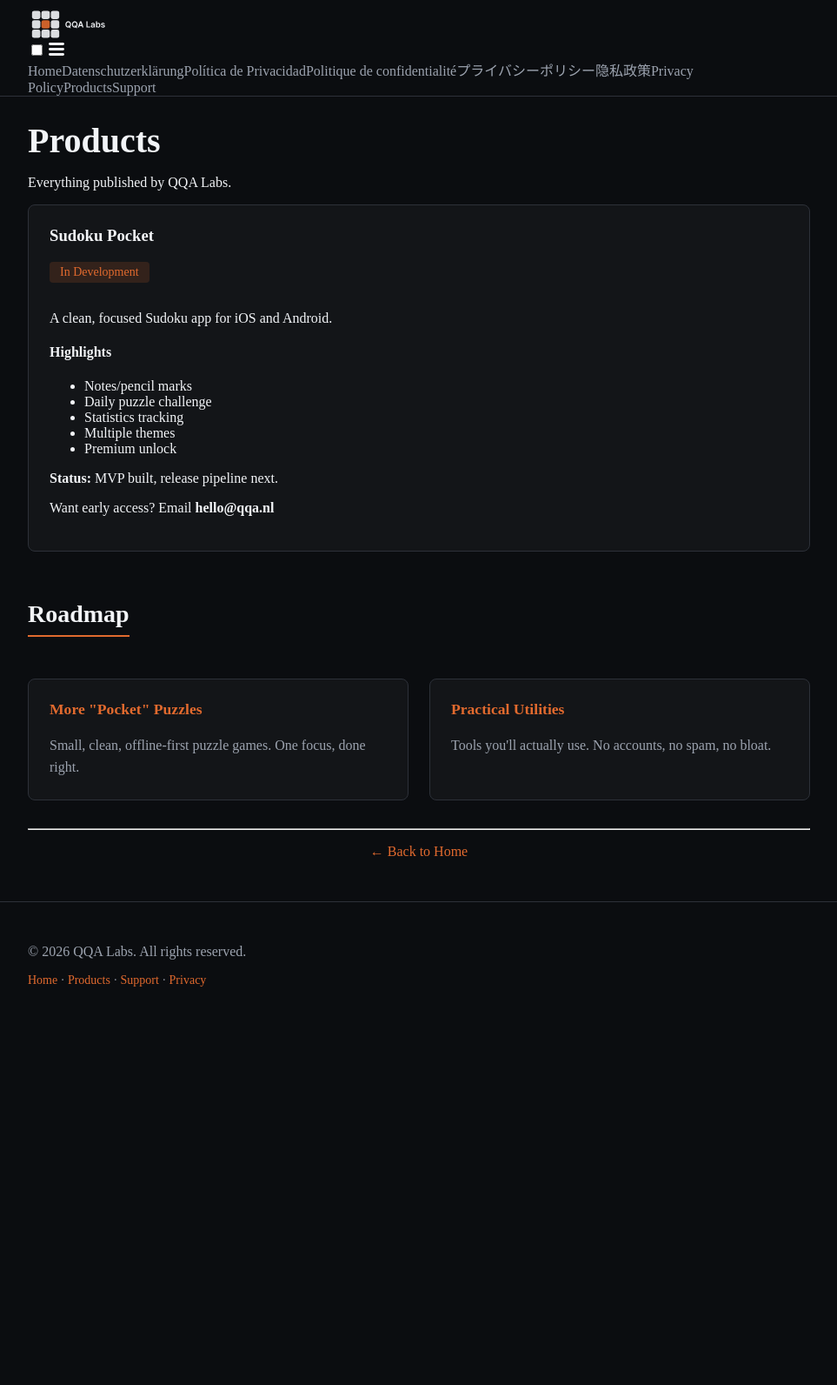
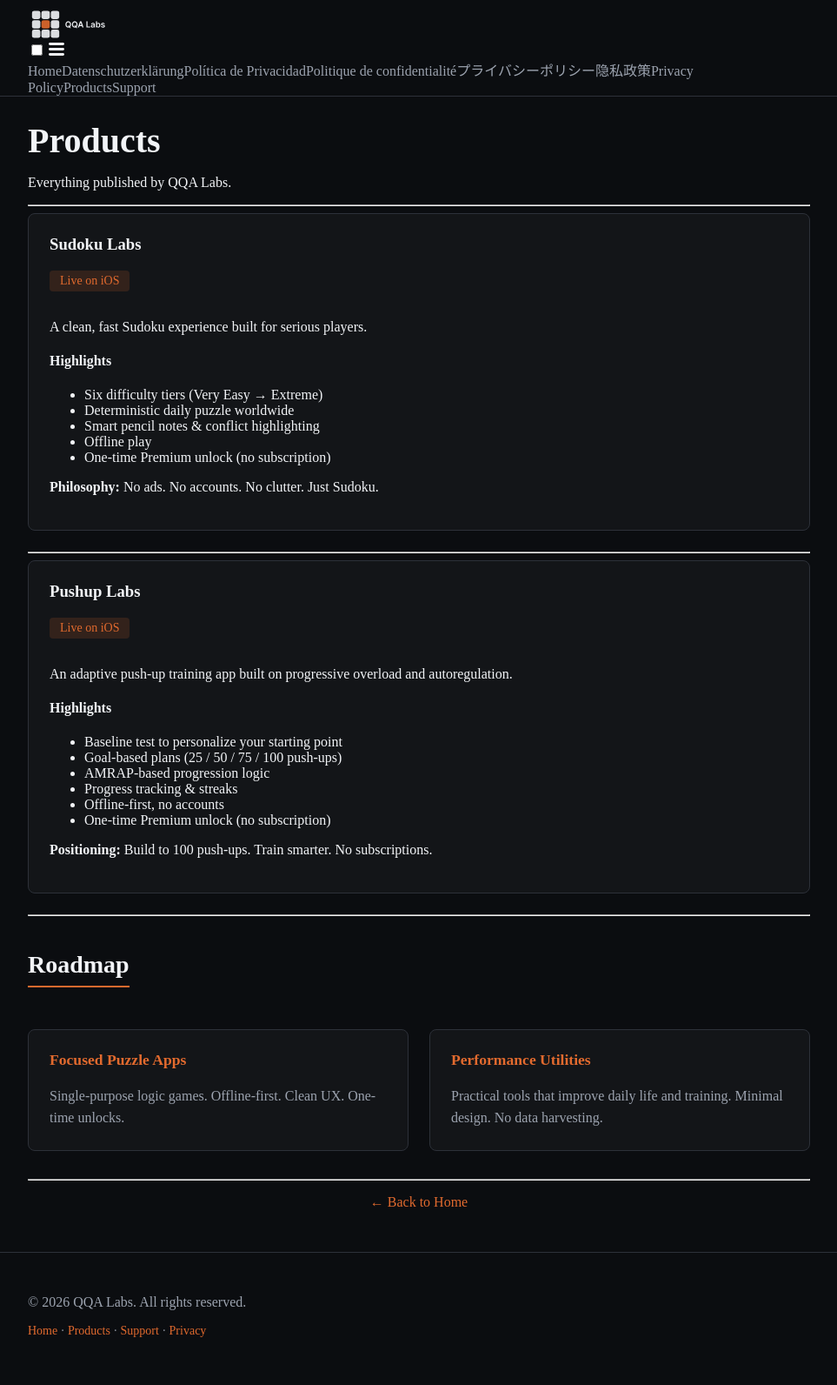
Before and after one commit to QQA-Labs/qqa.nl, a Jekyll site: the page built from products.md, in a window 1280 px wide. Shown: the whole page at 87% size, without its empty margins (158-1121 px from the left). Built offline with Jekyll 4.4.1, drawn with Linux system fonts in a browser that asks for light colours; before the commit the page ends 1189 px from its top, so only the background shows below that.

Commit message:
Updated products

```diff
--- a/products.md
+++ b/products.md
@@ -7,37 +7,60 @@
 
 Everything published by QQA Labs.
 
+---
+
 <div class="product-card">
-  <h3>Sudoku Pocket</h3>
-  <span class="status">In Development</span>
+  <h3>Sudoku Labs</h3>
+  <span class="status">Live on iOS</span>
 
-  <p>A clean, focused Sudoku app for iOS and Android.</p>
+  <p>A clean, fast Sudoku experience built for serious players.</p>
 
   <h4>Highlights</h4>
   <ul>
-    <li>Notes/pencil marks</li>
-    <li>Daily puzzle challenge</li>
-    <li>Statistics tracking</li>
-    <li>Multiple themes</li>
-    <li>Premium unlock</li>
+    <li>Six difficulty tiers (Very Easy → Extreme)</li>
+    <li>Deterministic daily puzzle worldwide</li>
+    <li>Smart pencil notes & conflict highlighting</li>
+    <li>Offline play</li>
+    <li>One-time Premium unlock (no subscription)</li>
   </ul>
 
-  <p><strong>Status:</strong> MVP built, release pipeline next.</p>
+  <p><strong>Philosophy:</strong> No ads. No accounts. No clutter. Just Sudoku.</p>
+</div>
 
-  <p>Want early access? Email <strong>hello@qqa.nl</strong></p>
+---
+
+<div class="product-card">
+  <h3>Pushup Labs</h3>
+  <span class="status">Live on iOS</span>
+
+  <p>An adaptive push-up training app built on progressive overload and autoregulation.</p>
+
+  <h4>Highlights</h4>
+  <ul>
+    <li>Baseline test to personalize your starting point</li>
+    <li>Goal-based plans (25 / 50 / 75 / 100 push-ups)</li>
+    <li>AMRAP-based progression logic</li>
+    <li>Progress tracking & streaks</li>
+    <li>Offline-first, no accounts</li>
+    <li>One-time Premium unlock (no subscription)</li>
+  </ul>
+
+  <p><strong>Positioning:</strong> Build to 100 push-ups. Train smarter. No subscriptions.</p>
 </div>
+
+---
 
 ## Roadmap
 
 <div class="values">
   <div class="value-card">
-    <h3>More "Pocket" Puzzles</h3>
-    <p>Small, clean, offline-first puzzle games. One focus, done right.</p>
+    <h3>Focused Puzzle Apps</h3>
+    <p>Single-purpose logic games. Offline-first. Clean UX. One-time unlocks.</p>
   </div>
 
   <div class="value-card">
-    <h3>Practical Utilities</h3>
-    <p>Tools you'll actually use. No accounts, no spam, no bloat.</p>
+    <h3>Performance Utilities</h3>
+    <p>Practical tools that improve daily life and training. Minimal design. No data harvesting.</p>
   </div>
 </div>
 
```
